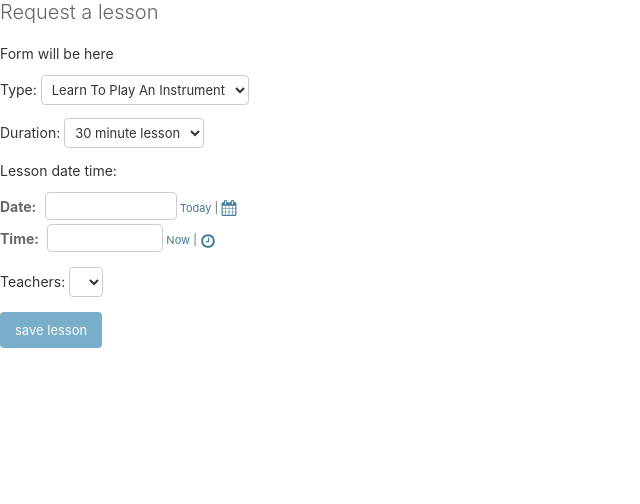
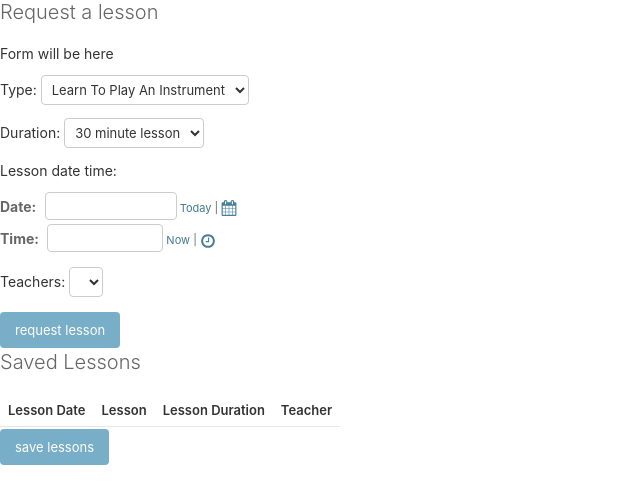
Before and after one commit to AFaverooo/Koala, a Django app: page /new_lesson/ in a window 1280 px wide. Shown: the top 504 px of the page, without its empty margins (0-640 px from the left). Run offline with Django 4.2, Linux system fonts and the light colour scheme; lists and menus that the app fills with data are empty.

Commit message:
Extend request_page views -Implement a list to view the lessons that have been saved but not requested -Implement function to request all the lessons saved -Add tests for above functionalities

```diff
--- a/lessons/models.py
+++ b/lessons/models.py
@@ -12,6 +12,7 @@ from django.utils.translation import gettext_lazy as _
 from django.conf import settings
 
 class LessonStatus(models.TextChoices):
+    UNSAVED = 'UN', _('The lesson has not been saved')
     PENDING = 'PN', _('The lesson request is pending')
     BOOKED = 'BK', _('The lesson has been booked')
 #test fot lesson type
@@ -21,11 +22,17 @@ class LessonType(models.TextChoices):
     PRACTICE = 'PR', _('Instrument practice'),
     PERFORMANCE = 'PERF', _('Performance Preparation'),
 
+    def __str__(self):
+        return f'{self.value}'
+
 #test for lesson duration
 class LessonDuration(models.TextChoices):
     THIRTY = '30', _('30 minute lesson')
     FOURTY_FIVE = '45', _('45 minute lesson')
     HOUR = '60', _('1 hour lesson')
+
+    def __str__(self):
+        return f'{self.value}'
 
 #added a teacher as a user role
 class UserRole(models.TextChoices):
@@ -42,36 +49,6 @@ class Gender(models.TextChoices):
     MALE = 'M' , _('Male')
     FEMALE = 'F', _('Female')
     PNOT = 'PNOT', _('Prefer Not To Say')
-
-def is_valid_lessonType(Lesson):
-    return Lesson.type in {
-        LessonType.INSTRUMENT,
-        LessonType.THEORY,
-        LessonType.PRACTICE,
-        LessonType.PERFORMANCE,
-        }
-
-def is_valid_lessonDuration(Lesson):
-    return Lesson.duration in {
-        LessonDuration.THIRTY,
-        LessonDuration.FOURTY_FIVE,
-        LessonDuration.HOUR,
-        }
-
-def is_valid_gender(UserAccount):
-    return UserAccount.gender in {
-        Gender.MALE,
-        Gender.FEMALE,
-        Gender.PNOT,
-        }
-
-def is_valid_role(UserAccount):
-    return UserAccount.role in {
-        UserRole.STUDENT,
-        UserRole.ADMIN,
-        UserRole.DIRECTOR,
-        UserRole.TEACHER,
-        }
 
 
 class UserAccountManager(BaseUserManager):
@@ -215,7 +192,7 @@ class Lesson(models.Model):
 
     student_id = models.ForeignKey(UserAccount, on_delete = models.CASCADE, related_name = 'student')
 
-    is_booked = models.CharField(max_length=30,choices = LessonStatus.choices, default = LessonStatus.PENDING, blank = False)
+    is_booked = models.CharField(max_length=30,choices = LessonStatus.choices, default = LessonStatus.UNSAVED, blank = False)
 
     class Meta:
         unique_together = (('request_date', 'lesson_date_time', 'student_id'),)
--- a/lessons/templates/requests_page.html
+++ b/lessons/templates/requests_page.html
@@ -18,8 +18,33 @@
            {% csrf_token %}
            {{ form.media }}
            {{ form.as_p }}
-       <input type="submit" value="save lesson" class="btn btn-primary">
+       <input type="submit" value="request lesson" class="btn btn-primary">
   </form>
+
+  <form action = "{% url 'save_lessons' %}" method="post">
+    {% csrf_token %}
+  <h1>Saved Lessons</h1>
+  <table>
+    <tr>
+      <th>Lesson Date</th>
+      <th>Lesson</th>
+      <th>Lesson Duration</th>
+      <th>Teacher</th>
+    </tr>
+    {% for lesson in lessons %}
+      <tr>
+        <td>{{lesson.lesson_date_time}}</td>
+        <td>{{lesson.type}}</td>
+        <td>{{lesson.duration}}</td>
+        <td>{{lesson.teacher_id}}</td>
+      </tr>
+    {% endfor %}
+  </table>
+
+<input type="submit" value="save lessons" class="btn btn-primary">
+</form>
+
+
 </body>
 
 </html>
--- a/lessons/templates/student_feed.html
+++ b/lessons/templates/student_feed.html
@@ -7,5 +7,3 @@
 <p>Book for remainder of the term</p>
 
 <p> <a href = '{% url 'requests_page' %}' class = "btn btn-lg btn-secondary"> Book lessons  </a></p>
-
-</html>
--- a/lessons/views.py
+++ b/lessons/views.py
@@ -3,7 +3,7 @@ from django.shortcuts import render,redirect
 from django.contrib import messages
 from .forms import LogInForm,SignUpForm,RequestForm
 from django.contrib.auth import authenticate,login,logout
-from .models import UserRole, UserAccount, Lesson
+from .models import UserRole, UserAccount, Lesson, LessonStatus
 
 from django.core.exceptions import ObjectDoesNotExist
 # Create your views here.
@@ -21,8 +21,10 @@ def student_feed(request):
     return render(request,'student_feed.html')
 
 def requests_page(request):
+    student = request.user
+    unsavedLessons = Lesson.objects.filter(is_booked = LessonStatus.UNSAVED, student_id = student)
     form = RequestForm()
-    return render(request,'requests_page.html', {'form': form})
+    return render(request,'requests_page.html', {'form': form , 'lessons': unsavedLessons})
 
 def admin_feed(request):
     return render(request,'admin_feed.html')
@@ -80,7 +82,9 @@ def new_lesson(request):
 
                 lesson = Lesson.objects.create(type = type, duration = duration, lesson_date_time = lesson_date, teacher_id = teacher_id, student_id = current_student)
                 #print('made lesson')
-                return render(request,'requests_page.html', {'form': form})
+                unsavedLessons = Lesson.objects.filter(is_booked = LessonStatus.UNSAVED, student_id = current_student)
+
+                return render(request,'requests_page.html', {'form': form, 'lessons' : unsavedLessons})
             else:
                 messages.add_message(request,messages.ERROR,"The lesson information provided is invalid!")
         else:
@@ -89,3 +93,23 @@ def new_lesson(request):
         form = RequestForm()
 
     return render(request,'requests_page.html', {'form' : form})
+
+def save_lessons(request):
+    if request.method == 'POST':
+        if request.user.is_authenticated:
+            current_student = request.user
+
+            all_unsaved_lessons = Lesson.objects.filter(is_booked = LessonStatus.UNSAVED, student_id = current_student)
+
+            for eachLesson in all_unsaved_lessons:
+                print(eachLesson.is_booked)
+                eachLesson.is_booked = LessonStatus.PENDING
+                eachLesson.save()
+
+            return redirect('student_feed')
+
+        else:
+            return redirect('log_in')
+    else:
+        form = RequestForm()
+        return render(rquest,'requests_page.html', {'form':form})
--- a/msms/urls.py
+++ b/msms/urls.py
@@ -29,6 +29,7 @@ urlpatterns = [
     path('requests_page', views.requests_page, name = 'requests_page'),
 
     path('new_lesson/', views.new_lesson, name = 'new_lesson'), #adds the single lesson to the database
+    path('save_lessons/', views.save_lessons, name = 'save_lessons'),
 
     path('admin_feed', views.admin_feed, name = 'admin_feed'),
     path('director_feed', views.director_feed, name = 'director_feed'),
```
Also changed, not shown: lessons/modelHelpers.py (added, +39 -0 lines), lessons/tests/models/test_lesson_model.py (+19 -14 lines), lessons/tests/models/test_student_model.py (+3 -1 lines), lessons/tests/views/test_lesson_request_view.py (+61 -2 lines), lessons/tests/views/test_student_feed_view.py (+2 -0 lines).
